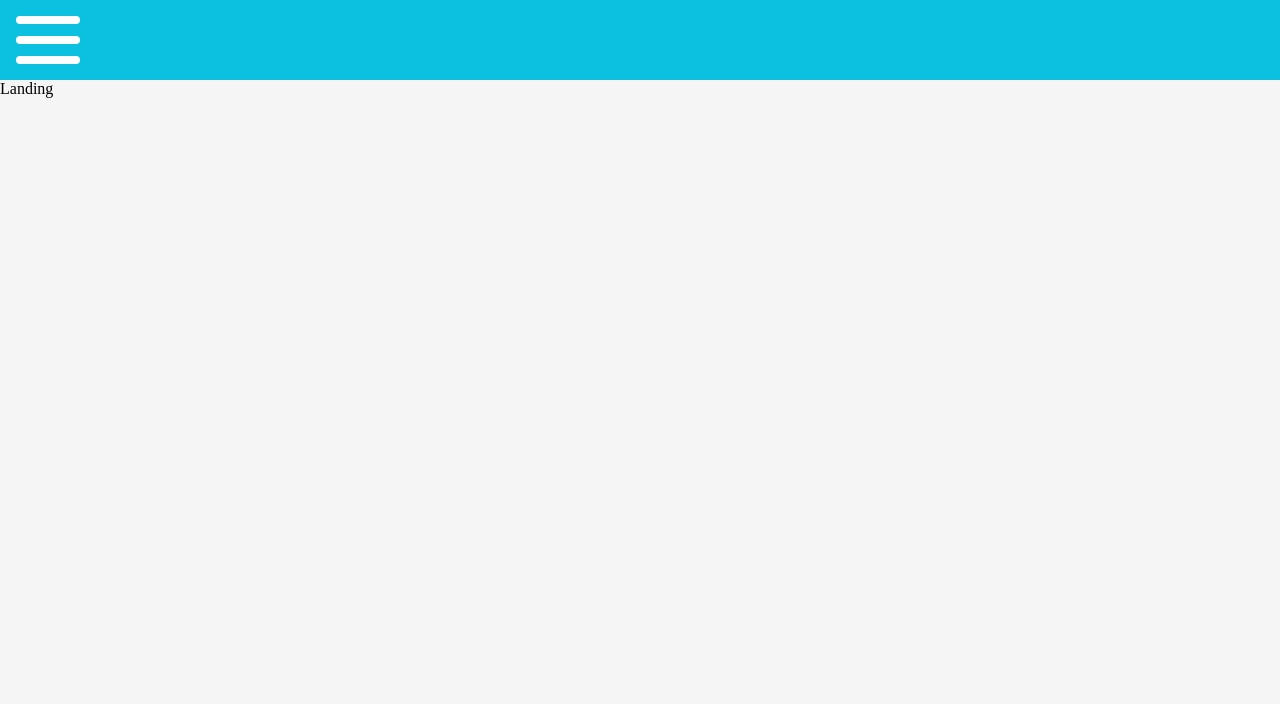
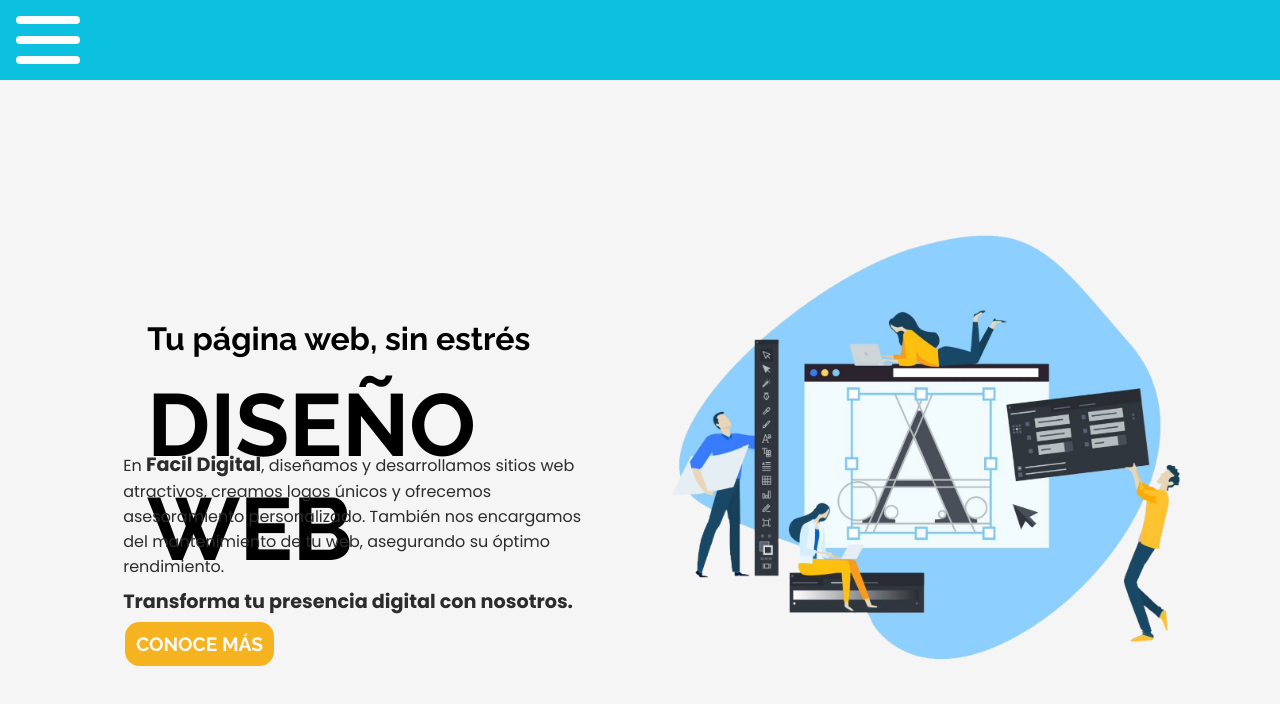
Before and after one commit to sussiniguanziroli/FD-Dev-Page, a React (Vite) app: page / in a window 1280 px wide. Shown: the top 704 px of the page. Built offline with nearby package versions, Linux system fonts and the light colour scheme.

Commit message:
landing front visual terminado

```diff
--- a/src/components/inicio/Landing.jsx
+++ b/src/components/inicio/Landing.jsx
@@ -1,9 +1,24 @@
 import React from 'react'
 
 const Landing = () => {
-  return (
-    <div>Landing</div>
-  )
+    return (
+        <main className='landing-main'>
+            <section className='landing-section'>
+                <article className='first-article'>
+                    <h2>Tu página web, sin estrés</h2>
+                    <h1>DISEÑO WEB</h1>
+                </article>
+                <article className='second-article'>
+                    <p>En <strong>Facil Digital</strong>, diseñamos y desarrollamos sitios web atractivos, creamos logos únicos y ofrecemos asesoramiento personalizado. También nos encargamos del mantenimiento de tu web, asegurando su óptimo rendimiento.</p>
+                    <strong>Transforma tu presencia digital con nosotros.</strong>
+                </article>
+                <button className='landing-section-button'>CONOCE MÁS</button>
+            </section>
+
+            <div className='landing-image'></div>
+
+        </main>
+    )
 }
 
 export default Landing
--- a/src/css/_header.scss
+++ b/src/css/_header.scss
@@ -1,11 +1,12 @@
 .header {
     display: flex;
-    gap: 32vw;
+    gap: 38vw;
     background-image: url("../assets/header-bg-update.png");
     background-size: 90%;
     background-repeat: no-repeat;
     height: 38vh;
     width: 100%;
+    z-index: 1;
     @media (max-width: 1330px) {
         display: none;
     }
@@ -27,5 +28,4 @@
     height: 40%;
     position: relative;
     top: 2.2rem;
-    left: 7%;
 }
--- a/src/css/_landing.scss
+++ b/src/css/_landing.scss
@@ -0,0 +1,86 @@
+.landing-main {
+    display: flex;
+    height: 80vh;
+    z-index: 3;
+    position: absolute;
+    top: 18%;
+    width: 100vw;
+}
+
+.landing-section {
+    position: relative;
+    top: 17%;
+    left: 4%;
+    height: 70%;
+    width: 70%;
+    display: flex;
+    flex-direction: column;
+    justify-content: space-around;
+    align-items: flex-start;
+    padding: 3rem;
+    padding-right: 0;
+}
+
+.first-article {
+    display: flex;
+    flex-direction: column;
+    justify-content: space-evenly;
+    padding: 1rem;
+    margin-left: 2rem;
+    height: 40%;
+    font-family: "Raleway", sans-serif;
+    h1 {
+        font-size: 5.5rem;
+    }
+    h2 {
+        padding-bottom: 1rem;
+        font-size: 2rem;
+    }
+}
+
+.second-article {
+    margin-left: 1.5rem;
+    font-family: "Poppins", sans-serif;
+    color: $text-gray;
+    p {
+        margin-bottom: .5rem;
+        font-weight: 400;
+    }
+    strong {
+        font-size: 1.2rem;
+    }
+
+}
+
+.landing-section-button {
+    border: none;
+    margin-left: 1.6rem;
+    background-color: $button-yellow;
+    font-family: "Raleway", sans-serif;
+    font-size: 1.2rem;
+    padding: .7rem;
+    color: #fafafa;
+    font-weight: 700;
+    border-radius: .9rem;
+    margin-bottom: -1rem;
+    cursor: pointer;
+    // animacion del boton
+    transition: all 0.2s;
+    transition-timing-function: ease-out;
+}
+
+.landing-section-button:hover {
+    color: $main-white;
+    background-color: black;
+}
+
+.landing-image {
+    height: 100%;
+    width: 100%;
+    background-image: url("../../src/assets/main-img.png");
+    background-size: 120%;
+    background-repeat: no-repeat;
+    background-position: center;
+
+
+}
--- a/src/css/_variables.scss
+++ b/src/css/_variables.scss
@@ -1,6 +1,8 @@
 // colores que se ultilizan
 
 $main-white: #F5F5F5;
+$text-gray: #2c2c2c;
+$button-yellow: #F5B31F;
 
 
 // colores de santa rita
--- a/src/css/main.css
+++ b/src/css/main.css
@@ -4,12 +4,13 @@
 @import url("https://fonts.googleapis.com/css2?family=Open+Sans:ital,wght@0,300..800;1,300..800&display=swap");
 .header {
   display: flex;
-  gap: 32vw;
+  gap: 38vw;
   background-image: url("../assets/header-bg-update.png");
   background-size: 90%;
   background-repeat: no-repeat;
   height: 38vh;
   width: 100%;
+  z-index: 1;
 }
 @media (max-width: 1330px) {
   .header {
@@ -35,7 +36,6 @@
   height: 40%;
   position: relative;
   top: 2.2rem;
-  left: 7%;
 }
 
 .nav-button {
@@ -173,6 +173,89 @@
 
 .wrapper .button:nth-child(5) span {
   color: #ff0000;
+}
+
+.landing-main {
+  display: flex;
+  height: 80vh;
+  z-index: 3;
+  position: absolute;
+  top: 18%;
+  width: 100vw;
+}
+
+.landing-section {
+  position: relative;
+  top: 17%;
+  left: 4%;
+  height: 70%;
+  width: 70%;
+  display: flex;
+  flex-direction: column;
+  justify-content: space-around;
+  align-items: flex-start;
+  padding: 3rem;
+  padding-right: 0;
+}
+
+.first-article {
+  display: flex;
+  flex-direction: column;
+  justify-content: space-evenly;
+  padding: 1rem;
+  margin-left: 2rem;
+  height: 40%;
+  font-family: "Raleway", sans-serif;
+}
+.first-article h1 {
+  font-size: 5.5rem;
+}
+.first-article h2 {
+  padding-bottom: 1rem;
+  font-size: 2rem;
+}
+
+.second-article {
+  margin-left: 1.5rem;
+  font-family: "Poppins", sans-serif;
+  color: #2c2c2c;
+}
+.second-article p {
+  margin-bottom: 0.5rem;
+  font-weight: 400;
+}
+.second-article strong {
+  font-size: 1.2rem;
+}
+
+.landing-section-button {
+  border: none;
+  margin-left: 1.6rem;
+  background-color: #F5B31F;
+  font-family: "Raleway", sans-serif;
+  font-size: 1.2rem;
+  padding: 0.7rem;
+  color: #fafafa;
+  font-weight: 700;
+  border-radius: 0.9rem;
+  margin-bottom: -1rem;
+  cursor: pointer;
+  transition: all 0.2s;
+  transition-timing-function: ease-out;
+}
+
+.landing-section-button:hover {
+  color: #F5F5F5;
+  background-color: black;
+}
+
+.landing-image {
+  height: 100%;
+  width: 100%;
+  background-image: url("../../src/assets/main-img.png");
+  background-size: 120%;
+  background-repeat: no-repeat;
+  background-position: center;
 }
 
 .nav-burger {
@@ -318,4 +401,9 @@ body {
   background-color: #F5F5F5;
 }
 
+::selection {
+  background-color: #F5B31F; /* Fondo amarillo */
+  color: #000000; /* Texto negro */
+}
+
 /*# sourceMappingURL=main.css.map */
--- a/src/css/main.scss
+++ b/src/css/main.scss
@@ -18,6 +18,10 @@ body {
     background-color: $main-white;
 }
 
+::selection {
+    background-color: $button-yellow; /* Fondo amarillo */
+    color: #000000; /* Texto negro */
+}
 
 //fonts
 
```
Also changed, not shown: 1 other file (tests, documents, lock files or other folders).
